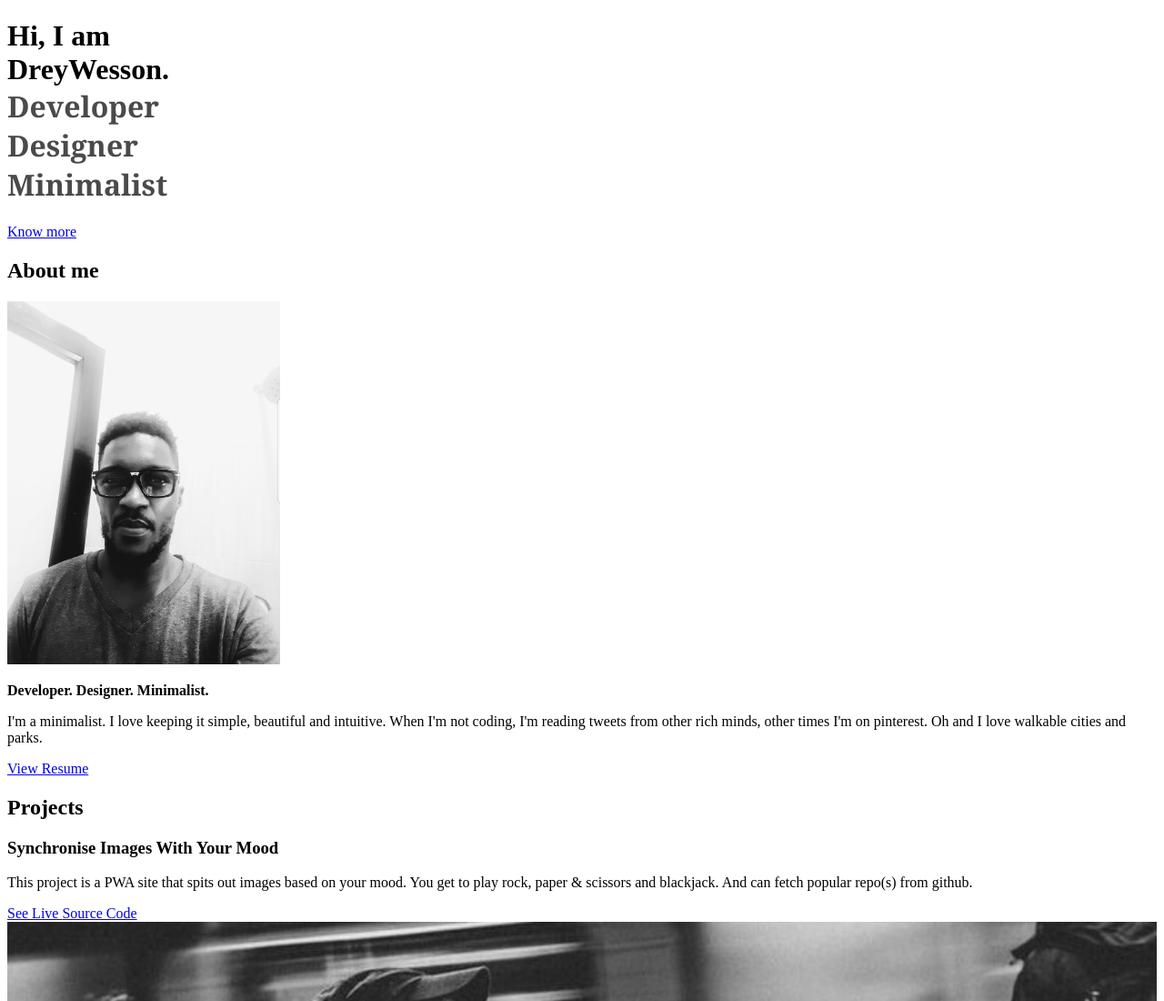
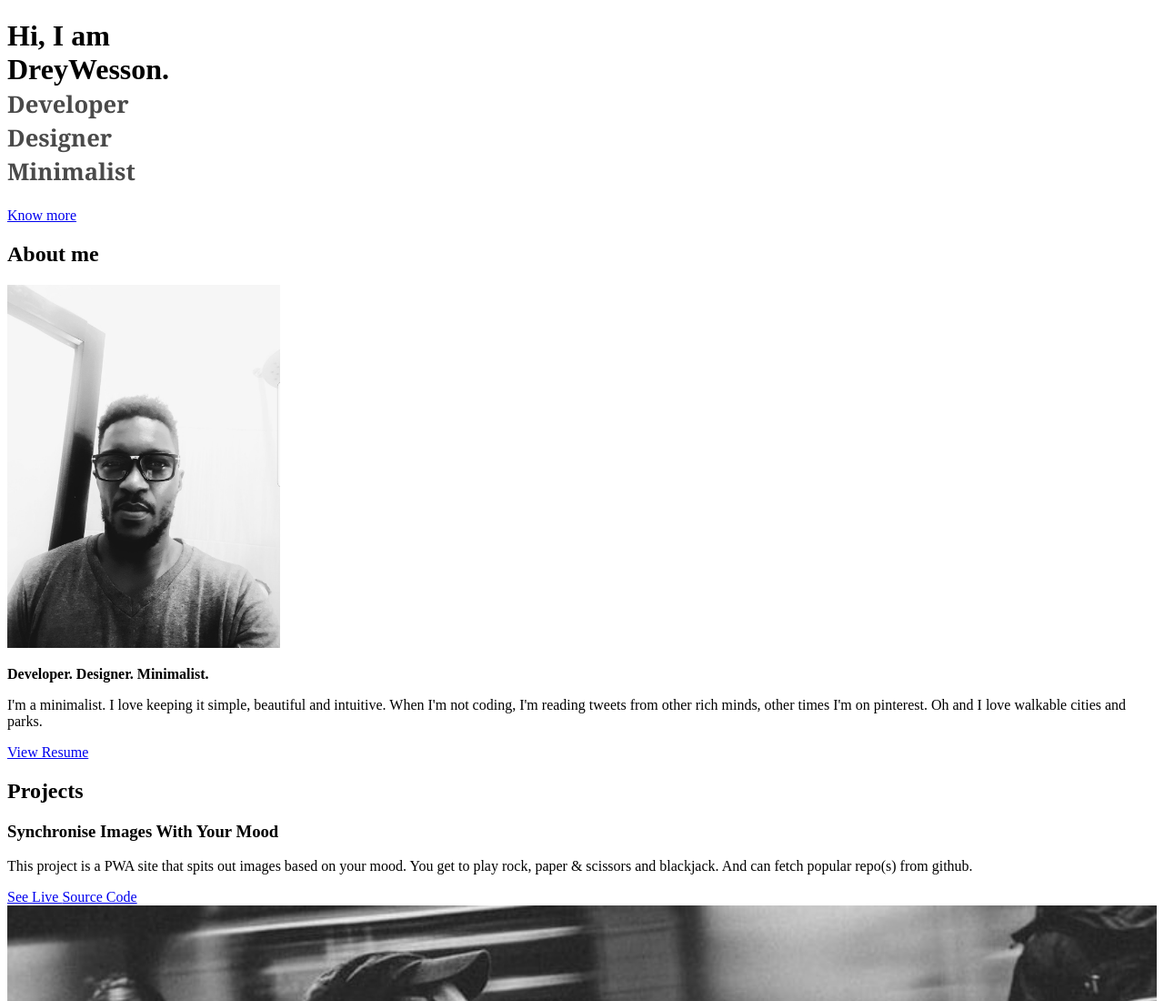
Before and after one commit to DreyWesson/my-portfolio, a website: page src/template.html in a window 1280 px wide. Shown: the top 1100 px of the page at 91% size. Drawn offline with nearby package versions, Linux system fonts and the light colour scheme.

Commit message:
adjusting some css

```diff
--- a/src/template.html
+++ b/src/template.html
@@ -57,11 +57,11 @@
           <br />
           <span class="text-color-main">DreyWesson.</span>
           <br />
-            <span style="font-family: Georgia,Times New Roman,Times,serif; color:#4a4a4a">Developer</span>
+            <span style="font-size: 0.8em; font-family: Georgia,Times New Roman,Times,serif; color:#4a4a4a">Developer</span>
           <br />
-            <span style="font-family: Georgia,Times New Roman,Times,serif; color:#4a4a4a">Designer</span>
+            <span style="font-size: 0.8em; font-family: Georgia,Times New Roman,Times,serif; color:#4a4a4a">Designer</span>
           <br />
-            <span style="font-family: Georgia,Times New Roman,Times,serif; color:#4a4a4a">Minimalist</span>
+            <span style="font-size: 0.8em; font-family: Georgia,Times New Roman,Times,serif; color:#4a4a4a">Minimalist</span>
         </h1>
         <p class="hero-cta" class="load-hidden">
           <a class="cta-btn cta-btn--hero" href="#about">Know more</a>
```
